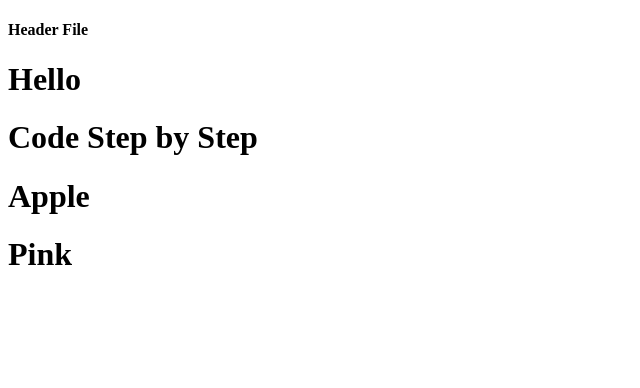
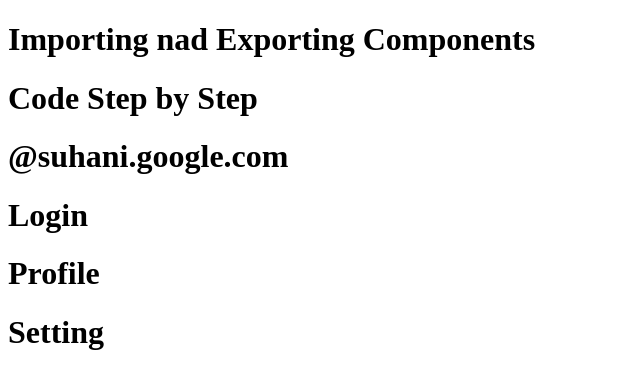
Before and after one commit to Suhani190803/React-blog, a React (Vite) app: page / in a window 1280 px wide. Shown: the top 388 px of the page, without its empty margins (0-640 px from the left). Built offline with nearby package versions, Linux system fonts and the light colour scheme.

Commit message:
Importing nad Exporting Components

```diff
--- a/src/App.jsx
+++ b/src/App.jsx
@@ -1,25 +1,17 @@
-import Header from "./Header"
+import Login , {Profile,Setting, UserKey} from './UserComponent'
 function App(){
   return (
     <div>
-      <Header />
-      <h1>Hello</h1>
+
+      <h1>Importing nad Exporting Components</h1>
       <h1>Code Step by Step</h1>
-      <Fruit/>
-      <Colors/>
+      <h1>{UserKey}</h1>
+
+      <Login/>
+      <Profile/>
+      <Setting/>
     </div>
 
   )
 }
-
-function Fruit(){
- return (
- <h1>Apple</h1>
- )
-}
-function Colors(){
- return (
- <h1>Pink</h1>
- )
-}
-export default App
+export default App ;
--- a/src/Header.jsx
+++ /dev/null
@@ -1,10 +0,0 @@
-function Header(){
-  return (
-    <div>
-      <h4>Header File</h4>
-
-    </div>
-
-  )
-}
-export default Header ;
--- /dev/null
+++ b/src/UserComponent.jsx
@@ -0,0 +1,26 @@
+function Login(){
+    return(
+        <div>
+            <h1>Login</h1>
+        </div>
+    )
+}
+
+ export function Profile(){
+    return(
+        <div>
+            <h1>Profile</h1>
+        </div>
+    )
+}
+ export function Setting(){
+    return(
+        <div>
+            <h1>Setting</h1>
+        </div>
+    )
+}
+
+export const UserKey = "@suhani.google.com"
+
+export default Login;
```
